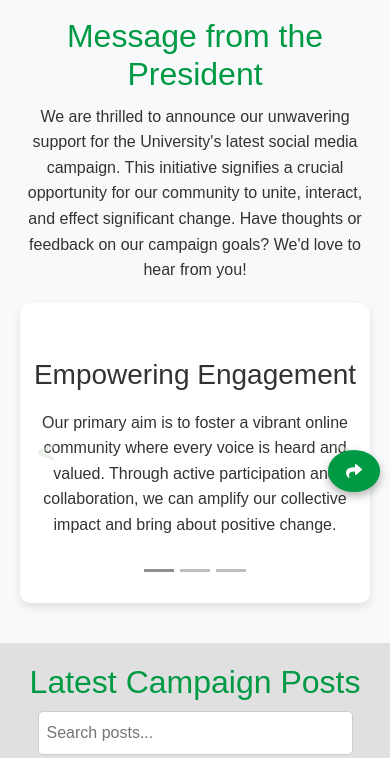
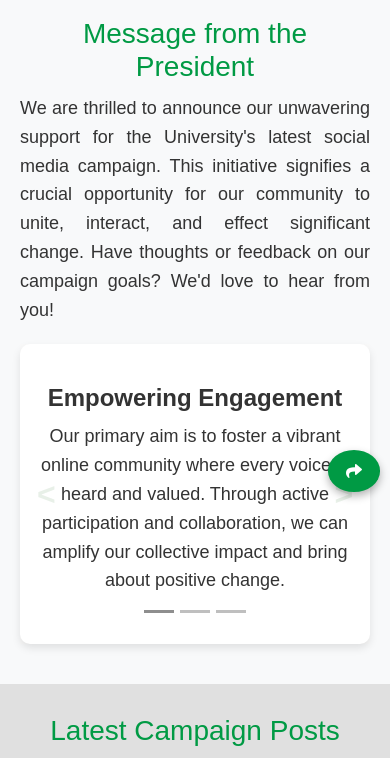
Before and after one commit to SaiRamyaKamali/und-project, a plain HTML site: page index.html in a window 390 px wide. Shown: the part 342-1100 px from the top of the page. Drawn offline with nearby package versions, Linux system fonts and the light colour scheme; no server answers.

Commit message:
style fixes

```diff
--- a/index.html
+++ b/index.html
@@ -42,9 +42,8 @@
         </div>
         <div>
             <section id="message-section">
-
                 <div class="message">
-                    <h2>Message from the President</h2>
+                    <h1>Message from the President</h1>
                     <p>
                         We are thrilled to announce our unwavering support for the University's latest social media
                         campaign.
@@ -94,7 +93,7 @@
                                     style="height: 300px; text-align: center;">
                                     <div>
                                         <h3>Empowering Engagement</h3>
-                                        <p style="padding: 10px;">
+                                        <p>
                                             Our primary aim is to foster a vibrant online community where every voice is
                                             heard and
                                             valued. Through active participation and collaboration, we can amplify our
@@ -109,7 +108,7 @@
                                     style="height: 300px; text-align: center;">
                                     <div>
                                         <h3>Promoting Diversity and Inclusion</h3>
-                                        <p style="padding: 10px;">
+                                        <p>
                                             Diversity is our strength, and inclusivity is our foundation. We strive to
                                             create an
                                             inclusive online space that celebrates diverse perspectives, cultures, and
@@ -125,7 +124,7 @@
                                     style="height: 300px; text-align: center;">
                                     <div>
                                         <h3>Driving Innovation</h3>
-                                        <p style="padding: 10px;">
+                                        <p>
                                             Innovation drives progress, and social media is a powerful tool for sparking
                                             creativity and
                                             innovation. We encourage innovative thinking and bold ideas that push the
@@ -158,7 +157,7 @@
 
     <!-- Post List Section -->
     <section id="post-list">
-        <h2>Latest Campaign Posts</h2>
+        <h1>Latest Campaign Posts</h1>
         <input type="text" id="search" placeholder="Search posts..." />
 
         <!-- Bootstrap spinner -->
--- a/style.css
+++ b/style.css
@@ -144,7 +144,7 @@ header nav a:hover::after {
   display: none;
 }
 
-#president-endorsement h2 {
+#president-endorsement h1 {
   color: #009a44;
   margin-bottom: 10px;
 }
@@ -156,6 +156,11 @@ header nav a:hover::after {
 
 #president-endorsement li {
   margin-bottom: 5px;
+}
+
+.message p{
+  font-size: 20px;
+  text-align: justify;
 }
 
 .cta-button {
@@ -244,11 +249,13 @@ header nav a:hover::after {
   font-size: 1.5rem;
   color: #333;
   margin-bottom: 10px;
+  font-weight: bold;
 }
 
 .subsection p {
   font-size: 1rem;
   color: #000 ;
+  font-size: 17px;
 }
 
 /* Post List Section */
@@ -257,17 +264,18 @@ header nav a:hover::after {
   background: #e0e0e0;
 }
 
-#post-list h2 {
+#post-list h1 {
   color: #009A44;
   text-align: center;
-  margin-bottom: 10px;
+  margin-top: 10px;
+  margin-bottom: 20px;
 }
 
 #search {
   display: block;
   width: 100%;
   max-width: 500px;
-  margin: 0 auto 20px;
+  margin: 0 auto 25px;
   padding: 8px;
   border: 1px solid #ccc;
   border-radius: 5px;
@@ -289,6 +297,11 @@ header nav a:hover::after {
 
 .post-content {
   margin-bottom: 10px;
+}
+
+.post-meta{
+  display: flex;
+  justify-content: space-between;
 }
 
 .image {
@@ -488,6 +501,33 @@ footer {
     right: 10px;
   }
 
+  #president-endorsement h1 {
+    color: #009a44;
+    margin-bottom: 10px;
+    font-size: 28px;
+  }
+
+  .message p{
+    font-size: 18px;
+    text-align: justify;
+  }
+
+  .carousel-item p{
+    font-size: 18px;
+    padding: 10px;
+  }
+
+  .carousel-item h3{
+    font-size: 24px;
+    font-weight: bold;
+    margin: 0px 10px 0px 10px;
+  }
+
+  #post-list h1{
+    font-size: 28px;
+  }
+
+
 }
 
 @media (min-width: 770px) and (max-width: 1128px) {
@@ -498,8 +538,6 @@ footer {
     min-width: 300px;
     max-width: 800px;
   }
-
-
 
   #president-endorsement {
     margin-top: 15px;
@@ -516,6 +554,10 @@ footer {
 
   .carousel-container{
     display: block;
+  }
+
+  .carousel-item h3{
+    font-weight: bold;
   }
 
   #campaign-goals .section-heading {
@@ -539,9 +581,17 @@ footer {
     align-items: center;
     justify-content: center;
   }
+  .message p{
+    font-size: 16px;
+    text-align: justify;
+  }
 
-  .message {
-    padding: 24px;
+  .message h1{
+    font-size: 30px;
+  }
+
+  #post-list h1{
+    font-size: 30px;
   }
 
   .cta-button-md {
```
